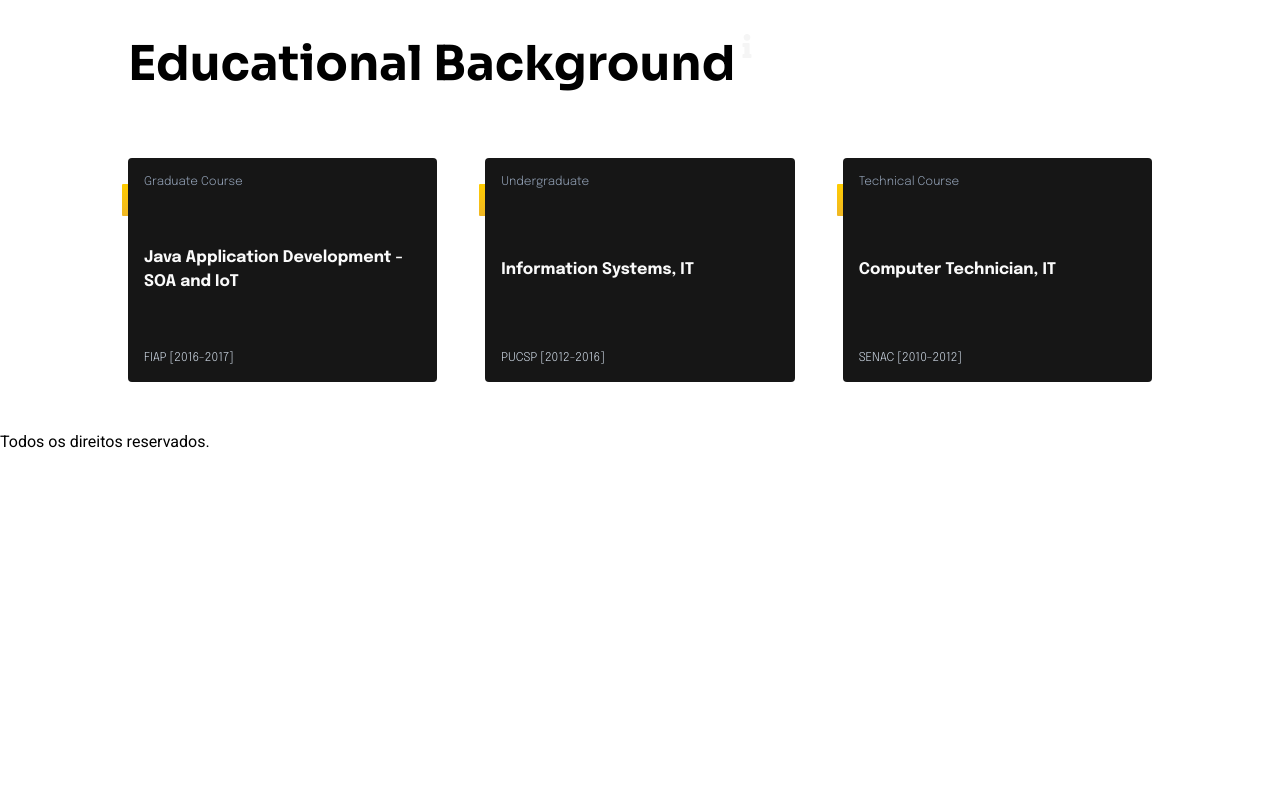
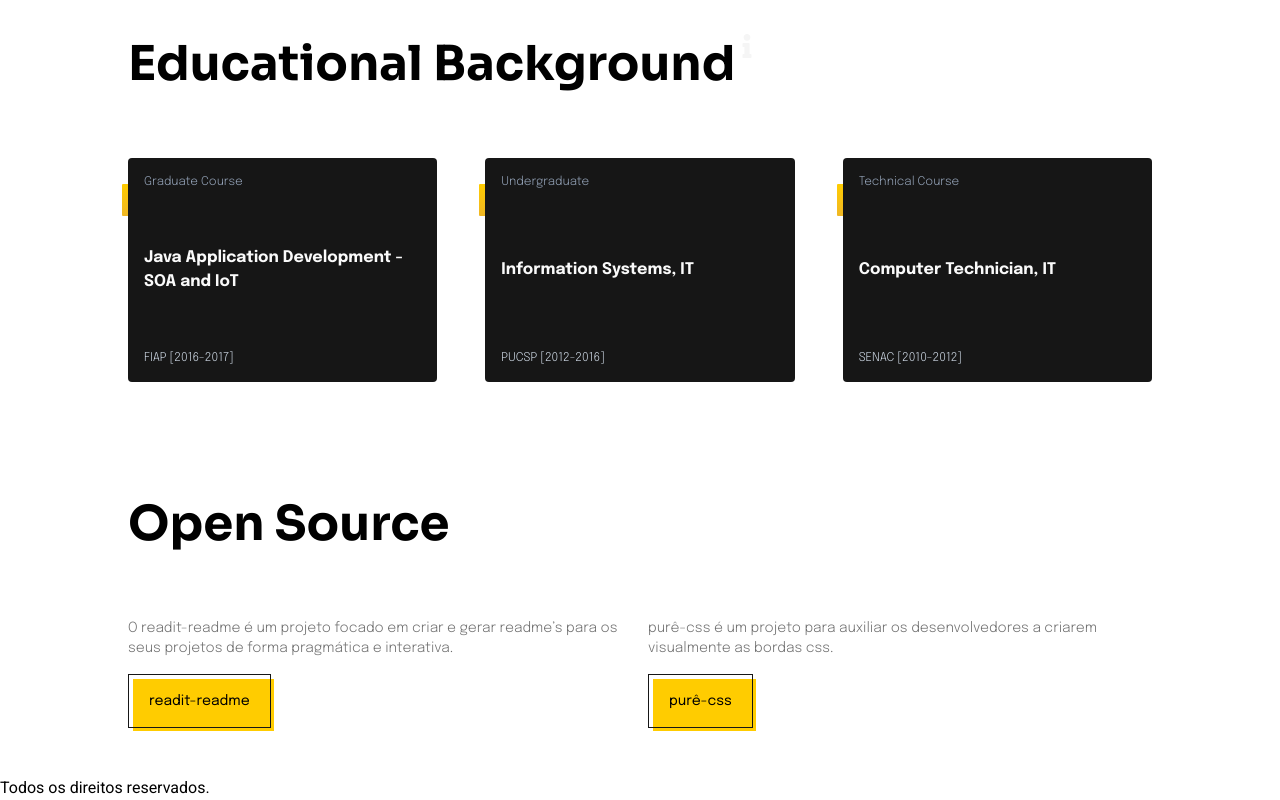
Before and after one commit to hstrada/hstrada.github.io, a Next.js app in the folder hstrada/: page / in a window 1280 px wide. Shown: the part 1622-2422 px from the top of the page. Before the commit the page ends 2076 px from the top, so only its background shows below. Built offline with nearby package versions, Linux system fonts and the light colour scheme.

Commit message:
creating open source section

```diff
--- /dev/null
+++ b/hstrada/components/organisms/OpenSource/index.tsx
@@ -0,0 +1,32 @@
+import Button from '../../atoms/Button'
+
+export const OpenSource = () => {
+  return (
+    <section className="px-6 mt-28">
+      <div className="max-w-screen-lg flex flex-col mx-auto">
+        <h2 className="text-5xl flex flex-row leading-tight font-bold max-w-screen-lg font-sans">
+          Open Source
+        </h2>
+        <div className="grid grid-cols-1 sm:grid-cols-2 gap-4 pt-16">
+          <div>
+            <img />
+            <p className="font-display font-light text-gray-700 text-sm pb-4">
+              O readit-readme é um projeto focado em criar e gerar readme’s para
+              os seus projetos de forma pragmática e interativa.
+            </p>
+
+            <Button.Solid>readit-readme</Button.Solid>
+          </div>
+          <div>
+            <img />
+            <p className="font-display font-light text-gray-700 text-sm pb-4">
+              purê-css é um projeto para auxiliar os desenvolvedores a criarem
+              visualmente as bordas css.
+            </p>
+            <Button.Solid>purê-css</Button.Solid>
+          </div>
+        </div>
+      </div>
+    </section>
+  )
+}
--- a/hstrada/pages/index.tsx
+++ b/hstrada/pages/index.tsx
@@ -4,6 +4,7 @@ import { Educational } from '../components/organisms/Educational'
 import { Header } from '../components/organisms/Header'
 
 import { Hero } from '../components/organisms/Hero'
+import { OpenSource } from '../components/organisms/OpenSource'
 import { WorkExperience } from '../components/organisms/Work'
 
 const Home: NextPage = () => {
@@ -21,6 +22,7 @@ const Home: NextPage = () => {
         <Hero />
         <WorkExperience />
         <Educational />
+        <OpenSource />
       </main>
 
       <footer className="mt-12">Todos os direitos reservados.</footer>
--- a/hstrada/styles/globals.css
+++ b/hstrada/styles/globals.css
@@ -6,8 +6,8 @@ html,
 body {
   padding: 0;
   margin: 0;
-  font-family: Roboto, -apple-system, BlinkMacSystemFont, Segoe UI, Roboto, Oxygen,
-    Ubuntu, Cantarell, Fira Sans, Droid Sans, Helvetica Neue, sans-serif;
+  font-family: Roboto, -apple-system, BlinkMacSystemFont, Segoe UI, Roboto,
+    Oxygen, Ubuntu, Cantarell, Fira Sans, Droid Sans, Helvetica Neue, sans-serif;
 }
 
 a {
```
